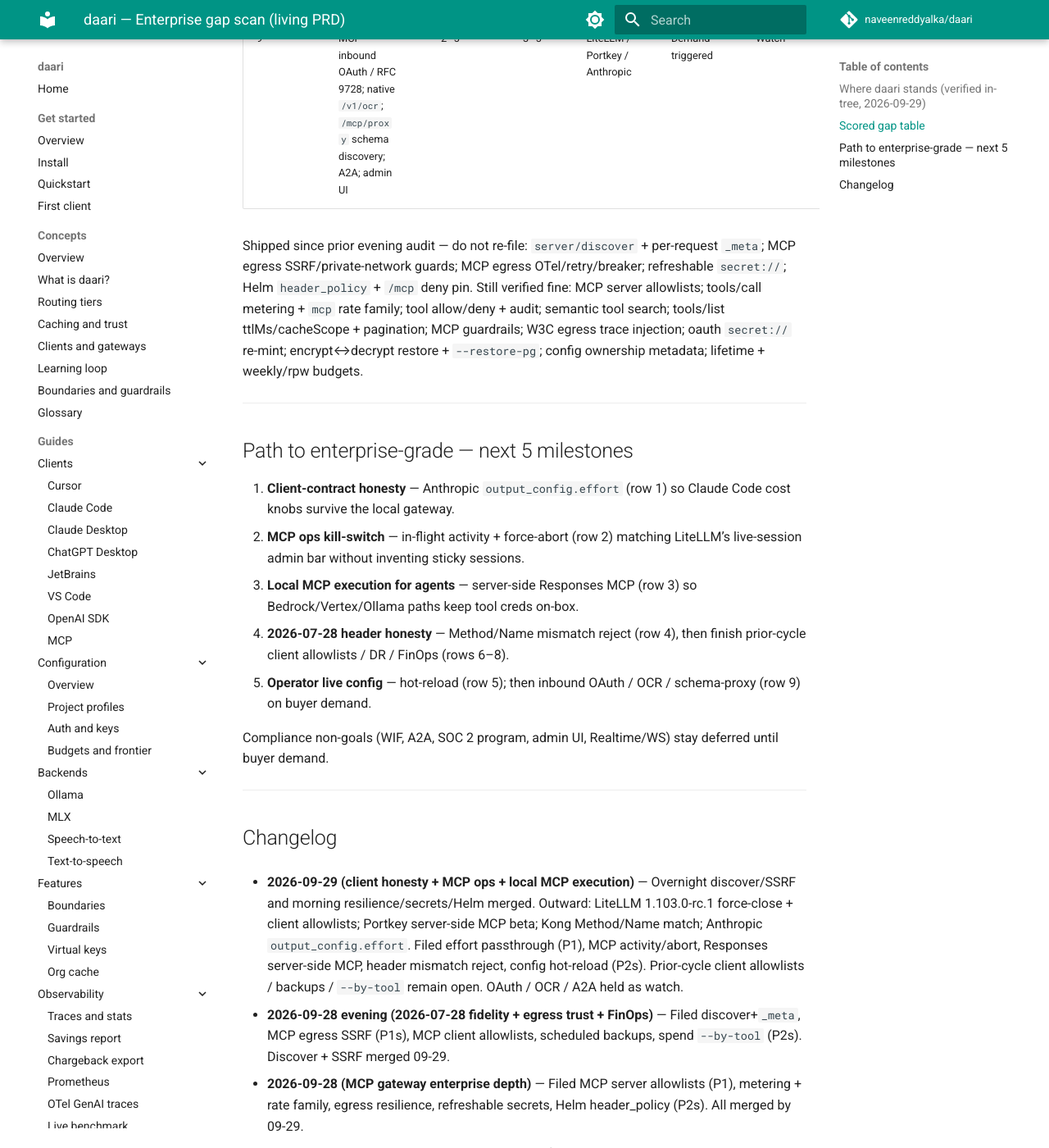
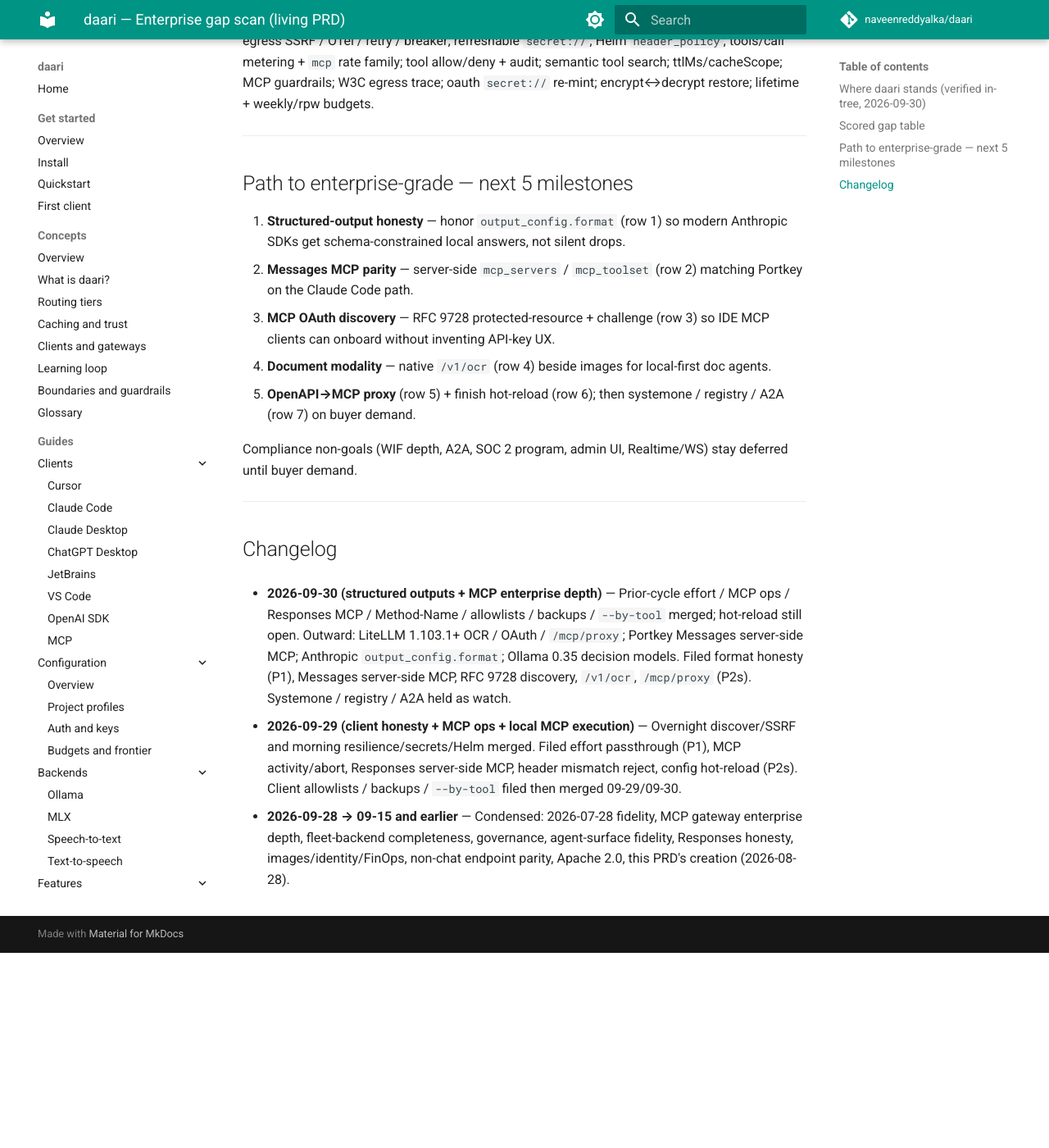
Before and after one commit to naveenreddyalka/daari, an MkDocs documentation site: the page built from docs/prd/ENTERPRISE.md, in a window 1280 px wide and 1400 px high, scrolled down 2422 px. Shown: the whole window at 82% size. Built offline with MkDocs 1.6.1 and Material for MkDocs 9.7.7, drawn with Linux system fonts in a browser that asks for light colours; comment, search, counter and statistics services are not loaded; after the commit the page ends 3584 px from its top, so only the background shows below that; some of the changed text lies outside the part shown.

Commit message:
docs(prd): 2026-09-30 enterprise gap scan refresh (#1265)
Co-authored-by: Cursor <cursoragent@cursor.com>

```diff
--- a/docs/prd/ENTERPRISE.md
+++ b/docs/prd/ENTERPRISE.md
@@ -11,29 +11,31 @@
 
 ---
 
-## Where daari stands (verified in-tree, 2026-09-29)
+## Where daari stands (verified in-tree, 2026-09-30)
 
-**Loop velocity.** Overnight P1s (`server/discover` + `_meta`, MCP egress SSRF)
-and morning P2s (egress resilience, refreshable `secret://`, Helm
-`header_policy`) all merged. Evening P2s still open: MCP client allowlists,
-scheduled encrypted backups, spend `--by-tool`. P3 docs hermetic pins remain.
+**Loop velocity.** Yesterday’s P1/P2 wave merged: Anthropic `output_config.effort`,
+MCP activity + force-abort, Responses server-side MCP, Method/Name mismatch
+reject, per-key MCP client allowlists, scheduled encrypted backups, spend
+`--by-tool`. Hot-reload `config.yaml` remains the only mid-priority feature
+still in flight. Tonight’s backlog refill targets client-contract honesty and
+the LiteLLM/Portkey MCP enterprise bar that stayed on watch.
 
-**Outward.** LiteLLM **v1.103.0-rc.1** (hours-old): MCP client allowlisting,
-live session visibility + admin force-close, RFC 8693 token exchange, Fuse
-routing, OCR Rust path hardening; **v1.102.0** stable still the OCR-default /
-`/mcp/proxy` schema-discovery bar. Portkey **v2.20.0** Unified Gateway + MCP
-Server Mode and **server-side MCP** beta for Responses/Messages. Kong AI
-Gateway **2.1+** 2026-07-28: `server/discover`, per-request version, and
-`Mcp-Method`/`Mcp-Name` body match. Anthropic ships stable
-`output_config.effort` (LiteLLM already maps it). Ollama **0.34.4** stable /
-**0.40.0-rc0** + **0.35.0** pre; vLLM **0.30.0**.
+**Outward.** LiteLLM **v1.103.1** stable + **v1.104.0-rc.2** / **v1.105.0-dev.1**:
+MCP OAuth discovery + registry, native OCR default, `/mcp/proxy` schema
+discovery, tool-permission guardrails with param patterns. Portkey **v2.20**
+unified gateway + server-side MCP on Responses *and* Messages. Kong AI Gateway
+**2.1+** still the 2026-07-28 Method/Name / `server/discover` reference (daari
+parity shipped). Anthropic stabilized structured outputs under
+`output_config.format` (effort already mapped). Ollama **0.35.0** adds
+`/v1/systemone` decision models; **0.35.1-rc0** / **0.40.0-rc0** pre. vLLM
+**0.30.0**; llama.cpp **0.5.0** / rolling builds.
 
-**Inward theme: client-contract honesty + MCP ops + local MCP execution.**
-Claude Code effort knobs are dropped today (`AnthropicRequest` has no
-`output_config`). MCP headers are read for governance but not mismatch-
-rejected. No admin view/abort of in-flight MCP calls (LiteLLM just shipped
-that). Responses still 400s `type:mcp` tools; Portkey executes them in-gateway.
-Safe config PATCH exists; full `config.yaml` still needs restart.
+**Inward theme: structured-output honesty + MCP enterprise depth.**
+`output_config.effort` ships, but `output_config.format` is still ignored for
+local `json_schema` (legacy `output_format` only). Messages has no server-side
+MCP (`mcp_servers` / `mcp_toolset`); Portkey does. No RFC 9728 protected-resource
+metadata for `/mcp`. No native `/v1/ocr`. No OpenAPI→MCP proxy discovery.
+Ollama decision models and A2A/admin UI stay watch.
 
 ---
 
@@ -41,63 +43,61 @@ Safe config PATCH exists; full `config.yaml` still needs restart.
 
 | # | Gap | Impact | Effort | Who does it best today | Why daari wins local-first | Action |
 |---|-----|:--:|:--:|------------------------|----------------------------|--------|
-| 1 | **Anthropic `output_config.effort`** — dropped on Messages; Claude Code slider ignored | 5 | 2 | LiteLLM effort mapping | Local think map + honest L6 passthrough | Filed — P1 ([#1230](https://github.com/naveenreddyalka/daari/issues/1230)) |
-| 2 | **MCP ingress activity + admin force-abort** — no list/kill for in-flight tools/call | 4 | 3 | LiteLLM 1.103 live sessions | Request-scoped registry; no sticky sessions | Shipped — P2 ([#1231](https://github.com/naveenreddyalka/daari/issues/1231)) |
-| 3 | **Server-side MCP in Responses** — `type:mcp` still 400; Portkey executes in-gateway | 5 | 3 | Portkey v2.20 server-side MCP | Reuse local egress + SSRF + metering | Filed — P2 ([#1232](https://github.com/naveenreddyalka/daari/issues/1232)) |
-| 4 | **`Mcp-Method` / `Mcp-Name` body match** — headers read, mismatches allowed | 3 | 1 | Kong 2.1+ 2026-07-28 | Fail-closed sessionless peer | Shipped — P2 ([#1233](https://github.com/naveenreddyalka/daari/issues/1233)) |
-| 5 | **Hot-reload `config.yaml`** — PATCH safe subset only; full file needs restart | 3 | 2 | LiteLLM / cloud CPs | `POST /v1/daari/reload-config` (+ optional SIGHUP) | Filed — P2 ([#1234](https://github.com/naveenreddyalka/daari/issues/1234)) |
-| 6 | Per-key/team MCP client allowlists | 4 | 2 | LiteLLM 1.103-rc | Open — prior cycle | Open |
-| 7 | Scheduled encrypted backups (Helm CronJob / timer) | 3 | 2 | pgBackRest-class schedulers | Open — prior cycle | Open |
-| 8 | `daari spend report --by-tool` | 3 | 1 | Kong per-RPC analytics | Open — prior cycle | Open |
-| 9 | MCP inbound OAuth / RFC 9728; native `/v1/ocr`; `/mcp/proxy` schema discovery; A2A; admin UI | 2–5 | 3–5 | LiteLLM / Portkey / Anthropic | Demand-triggered | Watch |
+| 1 | **`output_config.format` structured outputs** — local json_schema only reads legacy `output_format` | 5 | 1 | Anthropic stable + LiteLLM mapping | Local L3–L5 schema answers without frontier | Filed — P1 ([#1260](https://github.com/naveenreddyalka/daari/issues/1260)) |
+| 2 | **Messages server-side MCP** — `mcp_servers` + `mcp_toolset` ignored; Responses-only today | 5 | 3 | Portkey Messages + Responses | Reuse egress SSRF + metering on Claude path | Filed — P2 ([#1261](https://github.com/naveenreddyalka/daari/issues/1261)) |
+| 3 | **RFC 9728 protected-resource for `/mcp`** — no OAuth discovery / WWW-Authenticate | 4 | 3 | LiteLLM MCP OAuth | Local IdP metadata; Cursor/Desktop onboarding | Filed — P2 ([#1262](https://github.com/naveenreddyalka/daari/issues/1262)) |
+| 4 | **Native `POST /v1/ocr`** — images exist; no OCR modality | 4 | 3 | LiteLLM OCR default | Local vision first, L6 OCR fallback | Filed — P2 ([#1263](https://github.com/naveenreddyalka/daari/issues/1263)) |
+| 5 | **`/mcp/proxy` OpenAPI schema discovery** — tools only from first-party + egress ids | 3 | 2 | LiteLLM / Kong conversion-listener | Private OpenAPI → MCP under SSRF policy | Filed — P2 ([#1264](https://github.com/naveenreddyalka/daari/issues/1264)) |
+| 6 | Hot-reload `config.yaml` | 3 | 2 | LiteLLM / cloud CPs | Open — prior cycle | Open |
+| 7 | Ollama `/v1/systemone` decision facade; MCP registry.json; A2A; admin UI | 2–4 | 2–5 | Ollama / LiteLLM / Portkey | Demand-triggered | Watch |
 
-Shipped since prior evening audit — do not re-file: `server/discover` + per-request
-`_meta`; MCP egress SSRF/private-network guards; MCP egress OTel/retry/breaker;
-refreshable `secret://`; Helm `header_policy` + `/mcp` deny pin. Still verified
-fine: MCP server allowlists; tools/call metering + `mcp` rate family; tool
-allow/deny + audit; semantic tool search; tools/list ttlMs/cacheScope +
-pagination; MCP guardrails; W3C egress trace injection; oauth `secret://`
-re-mint; encrypt↔decrypt restore + `--restore-pg`; config ownership metadata;
-lifetime + weekly/rpw budgets.
+Shipped since 2026-09-29 scan — do not re-file: Anthropic `output_config.effort`;
+MCP in-flight activity + admin force-abort; Responses `type:mcp` server-side
+execution; `Mcp-Method`/`Mcp-Name` body mismatch reject; per-key/team MCP client
+allowlists; Helm scheduled encrypted backups; `daari spend report --by-tool`.
+Still verified fine: `server/discover` + `_meta`; MCP egress SSRF / OTel / retry /
+breaker; refreshable `secret://`; Helm `header_policy`; tools/call metering +
+`mcp` rate family; tool allow/deny + audit; semantic tool search; ttlMs/cacheScope;
+MCP guardrails; W3C egress trace; oauth `secret://` re-mint; encrypt↔decrypt
+restore; lifetime + weekly/rpw budgets.
 
 ---
 
 ## Path to enterprise-grade — next 5 milestones
 
-1. **Client-contract honesty** — Anthropic `output_config.effort` (row 1) so
-   Claude Code cost knobs survive the local gateway.
-2. **MCP ops kill-switch** — in-flight activity + force-abort (row 2) matching
-   LiteLLM’s live-session admin bar without inventing sticky sessions.
-3. **Local MCP execution for agents** — server-side Responses MCP (row 3) so
-   Bedrock/Vertex/Ollama paths keep tool creds on-box.
-4. **2026-07-28 header honesty** — Method/Name mismatch reject (row 4), then
-   finish prior-cycle client allowlists / DR / FinOps (rows 6–8).
-5. **Operator live config** — hot-reload (row 5); then inbound OAuth / OCR /
-   schema-proxy (row 9) on buyer demand.
+1. **Structured-output honesty** — honor `output_config.format` (row 1) so modern
+   Anthropic SDKs get schema-constrained local answers, not silent drops.
+2. **Messages MCP parity** — server-side `mcp_servers` / `mcp_toolset` (row 2)
+   matching Portkey on the Claude Code path.
+3. **MCP OAuth discovery** — RFC 9728 protected-resource + challenge (row 3)
+   so IDE MCP clients can onboard without inventing API-key UX.
+4. **Document modality** — native `/v1/ocr` (row 4) beside images for local-first
+   doc agents.
+5. **OpenAPI→MCP proxy** (row 5) + finish hot-reload (row 6); then systemone /
+   registry / A2A (row 7) on buyer demand.
 
-Compliance non-goals (WIF, A2A, SOC 2 program, admin UI, Realtime/WS) stay
+Compliance non-goals (WIF depth, A2A, SOC 2 program, admin UI, Realtime/WS) stay
 deferred until buyer demand.
 
 ---
 
 ## Changelog
 
+- **2026-09-30 (structured outputs + MCP enterprise depth)** — Prior-cycle
+  effort / MCP ops / Responses MCP / Method-Name / allowlists / backups /
+  `--by-tool` merged; hot-reload still open. Outward: LiteLLM 1.103.1+ OCR /
+  OAuth / `/mcp/proxy`; Portkey Messages server-side MCP; Anthropic
+  `output_config.format`; Ollama 0.35 decision models. Filed format honesty
+  (P1), Messages server-side MCP, RFC 9728 discovery, `/v1/ocr`, `/mcp/proxy`
+  (P2s). Systemone / registry / A2A held as watch.
+
 - **2026-09-29 (client honesty + MCP ops + local MCP execution)** — Overnight
-  discover/SSRF and morning resilience/secrets/Helm merged. Outward: LiteLLM
-  1.103.0-rc.1 force-close + client allowlists; Portkey server-side MCP beta;
-  Kong Method/Name match; Anthropic `output_config.effort`. Filed effort
+  discover/SSRF and morning resilience/secrets/Helm merged. Filed effort
   passthrough (P1), MCP activity/abort, Responses server-side MCP, header
-  mismatch reject, config hot-reload (P2s). Prior-cycle client allowlists /
-  backups / `--by-tool` remain open. OAuth / OCR / A2A held as watch.
+  mismatch reject, config hot-reload (P2s). Client allowlists / backups /
+  `--by-tool` filed then merged 09-29/09-30.
 
-- **2026-09-28 evening (2026-07-28 fidelity + egress trust + FinOps)** —
-  Filed discover+`_meta`, MCP egress SSRF (P1s), MCP client allowlists,
-  scheduled backups, spend `--by-tool` (P2s). Discover + SSRF merged 09-29.
-
-- **2026-09-28 (MCP gateway enterprise depth)** — Filed MCP server allowlists
-  (P1), metering + rate family, egress resilience, refreshable secrets, Helm
-  header_policy (P2s). All merged by 09-29.
-
-- **2026-09-27 → 09-15 and earlier** — Condensed: fleet-backend completeness,
-  governance, agent-surface fidelity, Responses honesty, images/identity/
-  FinOps, non-chat endpoint parity, Apache 2.0, this PRD's creation (2026-08-28).
+- **2026-09-28 → 09-15 and earlier** — Condensed: 2026-07-28 fidelity, MCP
+  gateway enterprise depth, fleet-backend completeness, governance,
+  agent-surface fidelity, Responses honesty, images/identity/FinOps, non-chat
+  endpoint parity, Apache 2.0, this PRD's creation (2026-08-28).
```
